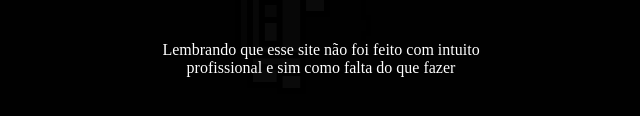
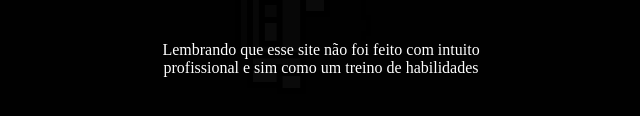
Before and after one commit to eumsmo/balloon, a plain HTML site: page index.html in a window 1280 px wide. Shown: the part 410-526 px from the top of the page, 319-959 px from the left. Drawn offline with Linux system fonts and the light colour scheme.

Commit message:
Pequenas atualizações

```diff
--- a/index.html
+++ b/index.html
@@ -6,10 +6,12 @@
     <meta charset="utf-8">
 
     <title>Tão Triste</title>
+       <link rel="manifest" href="manifest.json">
+
     <meta property="og:title" content="Tão Triste"/>
     <meta property="og:url" content="https://eumsmo.github.io/balloon/" />
-    <meta property="og:description" content="Um garoto que não consegue pegar o que quer">
-    <meta name="description" content="Um garoto que não consegue pegar o que quer">
+    <meta property="og:description" content="Uma busca atoa">
+    <meta name="description" content="Apenas um sprite">
     <meta property="og:type" content="art" />
     <meta property="og:image" content="https://eumsmo.github.io/balloon/src/lrg-logo.png">
 
@@ -26,7 +28,7 @@
         <h1>Balloon</h1>
         <h3>eumsmo</h3>
         <p>(toque pra iniciar)</p> <br> <br>
-        <p>Lembrando que esse site não foi feito com intuito profissional e sim como falta do que fazer</p>
+        <p>Lembrando que esse site não foi feito com intuito profissional e sim como um treino de habilidades</p>
       </div>
     </div>
     <figure>
```
